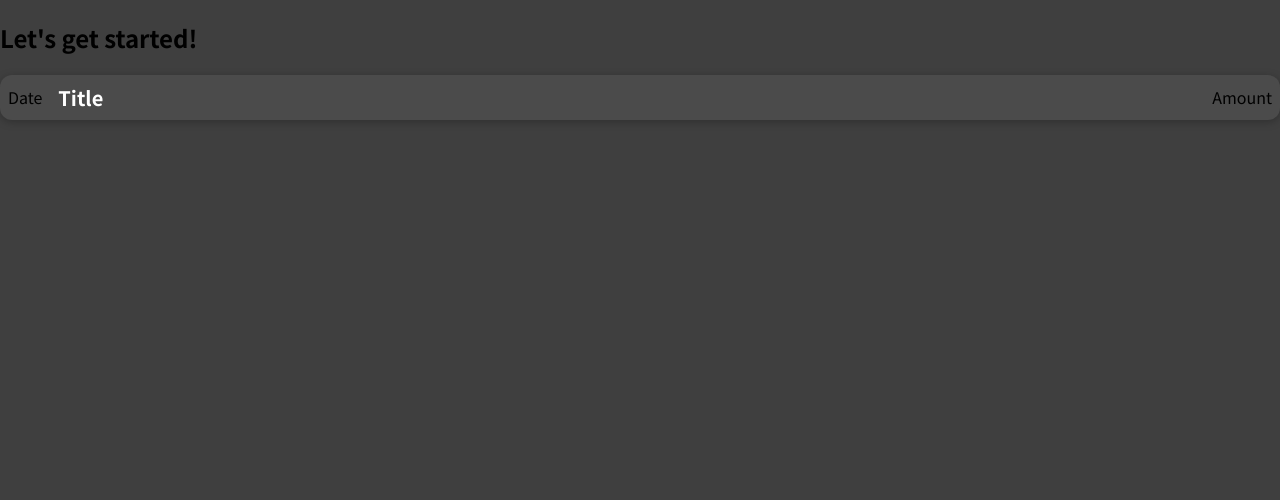
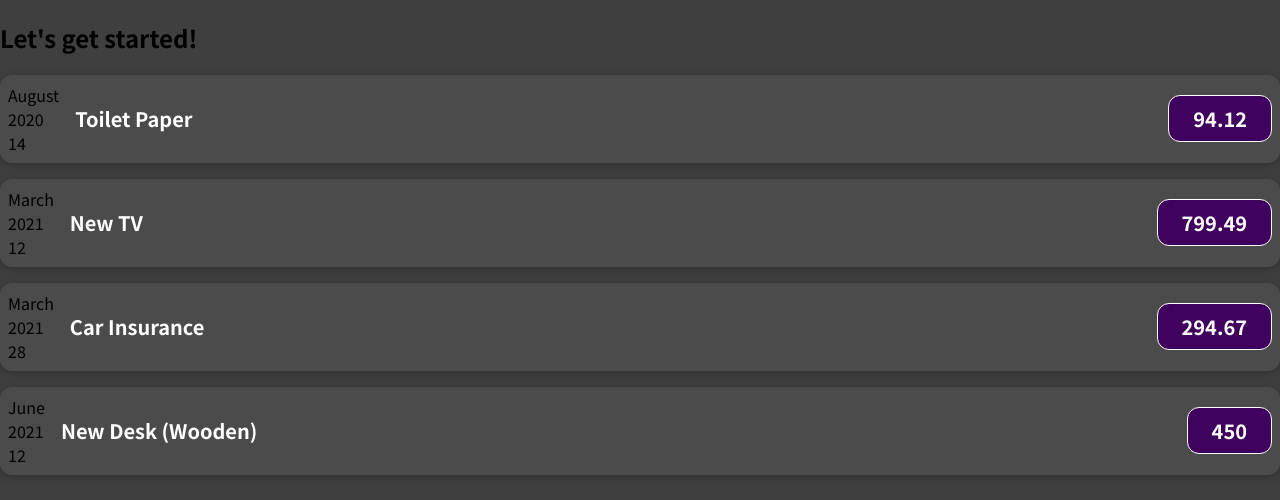
Before and after one commit to NonchalantGarage/expense-tracker-react, a JavaScript app: page / in a window 1280 px wide. Shown: the top 500 px of the page. Built offline with nearby package versions, Linux system fonts and the light colour scheme.

Commit message:
add props to expense item component to pass data into and added attributes to data fields in theApp and dummy data to test passing data with props

```diff
--- a/src/App.js
+++ b/src/App.js
@@ -1,10 +1,51 @@
 import ExpenseItem from "./components/ExpenseItem";
 
 function App() {
+  const expenses = [
+    {
+      id: "e1",
+      title: "Toilet Paper",
+      amount: 94.12,
+      date: new Date(2020, 7, 14),
+    },
+    { id: "e2", title: "New TV", amount: 799.49, date: new Date(2021, 2, 12) },
+    {
+      id: "e3",
+      title: "Car Insurance",
+      amount: 294.67,
+      date: new Date(2021, 2, 28),
+    },
+    {
+      id: "e4",
+      title: "New Desk (Wooden)",
+      amount: 450,
+      date: new Date(2021, 5, 12),
+    },
+  ];
+
   return (
     <div>
       <h2>Let's get started!</h2>
-      <ExpenseItem></ExpenseItem>
+      <ExpenseItem
+        title={expenses[0].title}
+        amount={expenses[0].amount}
+        date={expenses[0].date}
+      ></ExpenseItem>
+      <ExpenseItem
+        title={expenses[1].title}
+        amount={expenses[1].amount}
+        date={expenses[1].date}
+      ></ExpenseItem>
+      <ExpenseItem
+        title={expenses[2].title}
+        amount={expenses[2].amount}
+        date={expenses[2].date}
+      ></ExpenseItem>
+      <ExpenseItem
+        title={expenses[3].title}
+        amount={expenses[3].amount}
+        date={expenses[3].date}
+      ></ExpenseItem>
     </div>
   );
 }
--- a/src/components/ExpenseItem.js
+++ b/src/components/ExpenseItem.js
@@ -1,12 +1,20 @@
 import './ExpenseItem.css';
 
-function ExpenseItem() {
+function ExpenseItem(props) {
+  const month = props.date.toLocaleString('en-US', {month: 'long'})
+  const year = props.date.getFullYear();
+  const day = props.date.toLocaleString('en-US', {day: '2-digit'})
+
   return (
     <div className = 'expense-item'>
-      <div>Date</div>
+      <div>
+      <div>{month}</div>
+      <div>{year}</div>
+      <div>{day}</div>
+      </div>
       <div className = "expense-item__description">
-        <h2>Title</h2>
-        <div className = "expense-itme__price">Amount</div>
+        <h2>{props.title}</h2>
+        <div className = "expense-item__price">{props.amount}</div>
       </div>
     </div>
   );
```
